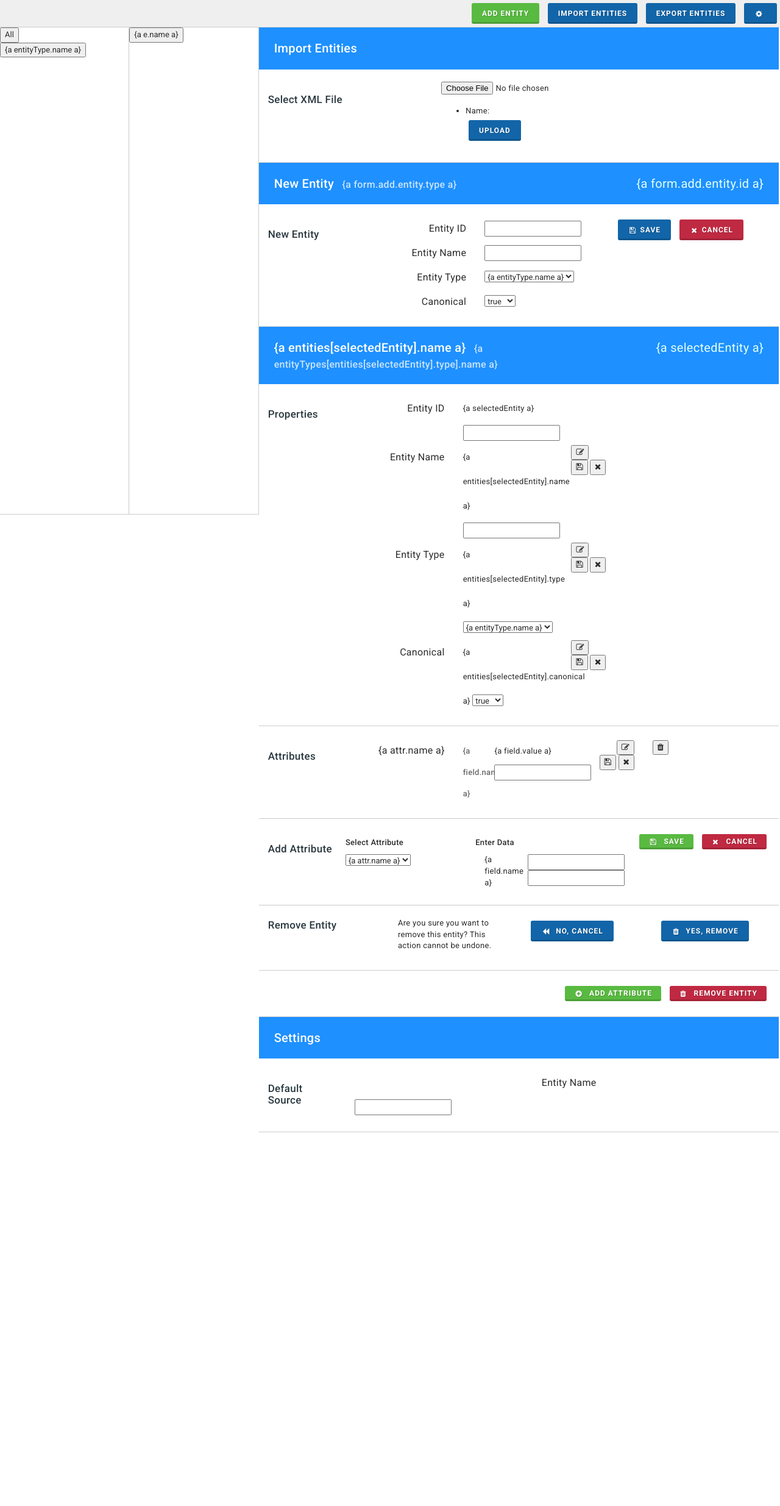
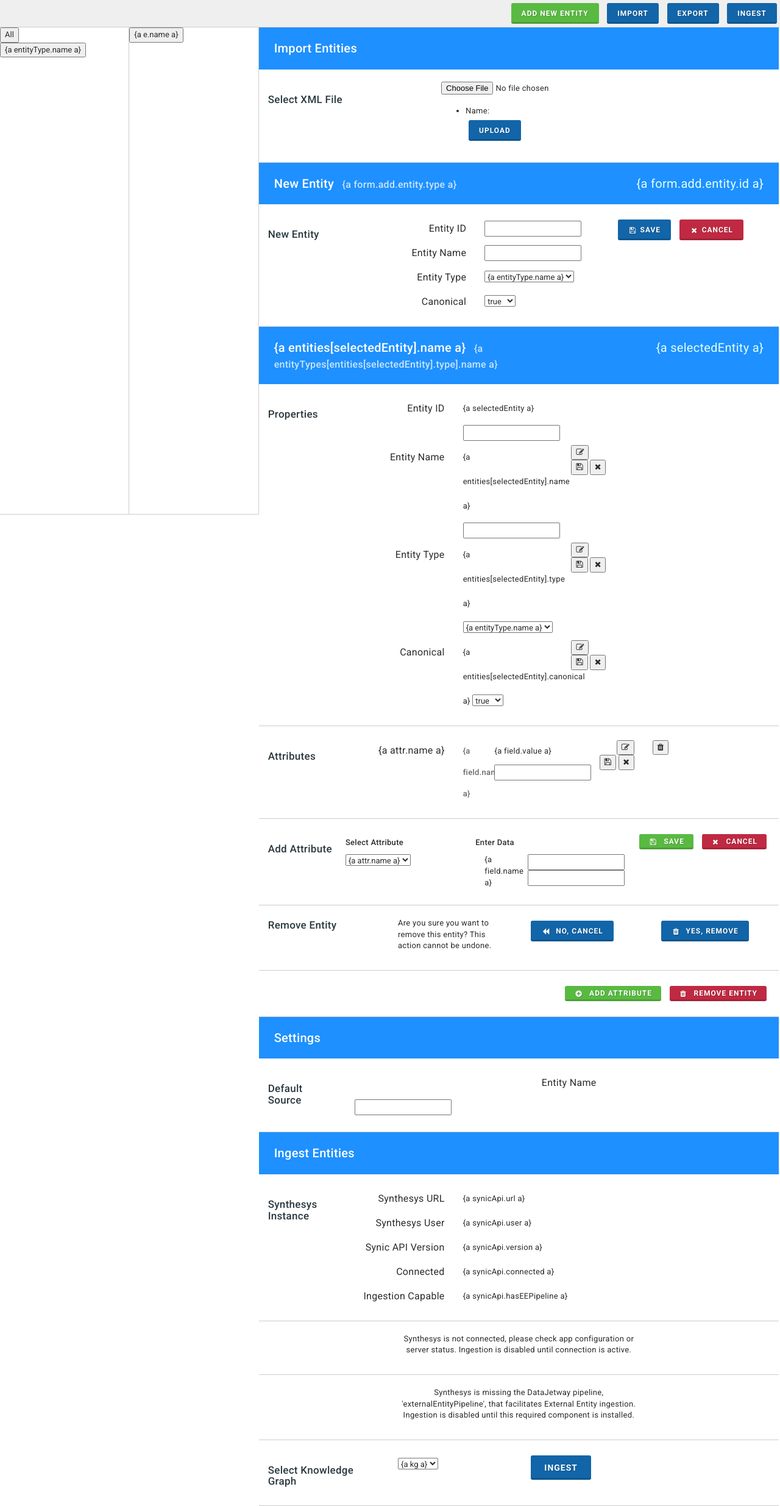
Before and after one commit to jrgoulet/enti, a Flask app: template enti/ui/templates/index.html in a window 1280 px wide. Shown: the part 50-2520 px from the top of the page at 61% size. Before the commit the page ends 1907 px from the top, so only its background shows below. Run offline with Flask 2, Linux system fonts and the light colour scheme; the template is opened without the code that fills it, so the values that code supplies are empty; parts of the project's set-up code (start-up, migrations or seed data) failed here and were passed over; some libraries are stand-ins or nearby versions.

Commit message:
Create UI functionality for EE ingestion

```diff
--- a/enti/ui/templates/default.html
+++ b/enti/ui/templates/default.html
@@ -20,5 +20,8 @@
         <div ng-show="view === 'settings'">
             {% include "views/settings.html" %}
         </div>
+        <div ng-show="view === 'ingest'">
+            {% include "views/ingest.html" %}
+        </div>
     </div>
 </div>
--- a/enti/ui/templates/partials/action_nav.html
+++ b/enti/ui/templates/partials/action_nav.html
@@ -1,14 +1,18 @@
 <div class="row action-nav" align="right">
     <button class="button button-3d button-small button-green" ng-click="entity.init.add()">
-        Add Entity
+        Add New Entity
     </button>
     <button class="button button-3d button-small button-blue" ng-click="entity.init.import()">
-        Import Entities
+        Import
     </button>
     <button class="button button-3d button-small button-blue" ng-click="entity.export()">
-        Export Entities
+        Export
     </button>
-    <button class="button button-3d button-small button-blue" ng-click="">
-        <i class="fa fa-gear"></i>
+    <button class="button button-3d button-small button-blue" ng-click="synic.init()">
+        Ingest
     </button>
+{#    <button class="button button-3d button-small button-blue" ng-click="">#}
+{#        <i class="fa fa-gear"></i>#}
+{#    </button>#}
+
 </div>
--- /dev/null
+++ b/enti/ui/templates/partials/synic_properties.html
@@ -0,0 +1,46 @@
+<div class="col-md-2">
+    <h1 class="entity-container-h1">Synthesys Instance</h1>
+</div>
+<div class="col-md-10">
+    <div class="row">
+        <div class="col-md-3" align="right">
+            <span class="attribute-name">Synthesys URL</span>
+        </div>
+        <div class="col-md-9 lh-40" align="left">
+            <span class="entity-property-value">{a synicApi.url a}</span>
+        </div>
+    </div>
+    <div class="row">
+        <div class="col-md-3" align="right">
+            <span class="attribute-name">Synthesys User</span>
+        </div>
+        <div class="col-md-9 lh-40" align="left">
+            <span class="entity-property-value">{a synicApi.user a}</span>
+        </div>
+    </div>
+    <div class="row">
+        <div class="col-md-3" align="right">
+            <span class="attribute-name">Synic API Version</span>
+        </div>
+        <div class="col-md-9 lh-40" align="left">
+            <span class="entity-property-value">{a synicApi.version a}</span>
+        </div>
+    </div>
+    <div class="row">
+        <div class="col-md-3" align="right">
+            <span class="attribute-name">Connected</span>
+        </div>
+        <div class="col-md-9 lh-40" align="left">
+            <span class="entity-property-value">{a synicApi.connected a}</span>
+        </div>
+    </div>
+    <div class="row">
+        <div class="col-md-3" align="right">
+            <span class="attribute-name">Ingestion Capable</span>
+        </div>
+        <div class="col-md-9 lh-40" align="left">
+            <span class="entity-property-value">{a synicApi.hasEEPipeline a}</span>
+        </div>
+    </div>
+
+</div>
--- /dev/null
+++ b/enti/ui/templates/views/ingest.html
@@ -0,0 +1,42 @@
+<div class="row entity-header-row">
+    <div class="col-md-12">
+        <span class="entity-header-name">Ingest Entities</span>
+    </div>
+</div>
+<div class="row entity-container-panel">
+    {% include "partials/synic_properties.html" %}
+</div>
+<div class="row entity-container-panel" ng-show="synicApi.connected === false">
+    <div class="col-md-6 col-md-offset-3" align="center">
+        <p>
+            Synthesys is not connected, please check app configuration or server status.
+            Ingestion is disabled until connection is active.
+        </p>
+    </div>
+</div>
+<div class="row entity-container-panel" ng-show="synicApi.connected === true && synicApi.hasEEPipeline === false">
+    <div class="col-md-6 col-md-offset-3" align="center">
+        <p>
+            Synthesys is missing the DataJetway pipeline, 'externalEntityPipeline', that
+            facilitates External Entity ingestion. Ingestion is disabled until this required
+            component is installed.
+        </p>
+    </div>
+</div>
+<div class="row entity-container-panel" ng-show="synicApi.connected === true && synicApi.hasEEPipeline === true">
+    <div class="col-md-3 lh-40" align="left">
+        <h1 class="entity-container-h1">Select Knowledge Graph</h1>
+    </div>
+    <div class="col-md-3 lh-40" align="left">
+        <select ng-model="selectedKG">
+            <option ng-repeat="kg in synicApi.knowledgeGraphs" value="{a kg a}">{a kg a}</option>
+        </select>
+    </div>
+    <div class="col-md-4 lh-40" align="left">
+        <button class="button button-3d button-blue"
+                ng-show="selectedKG !== null"
+                ng-click="synic.ingest()">
+            Ingest
+        </button>
+    </div>
+</div>
```
Also changed, not shown: enti/controller.py (+13 -1 lines), enti/synthesys.py (+4 -4 lines), enti/ui/static/js/controllers/AppCtrl.js (+36 -0 lines), enti/ui/views/main.py (+11 -0 lines), 1 other file.
